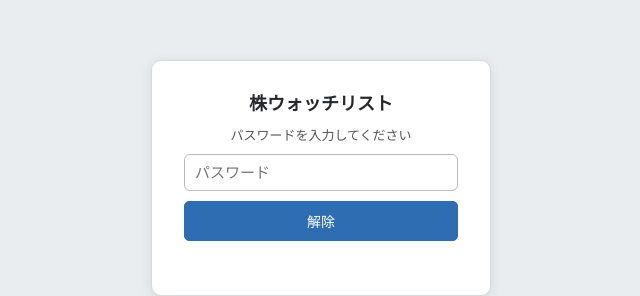
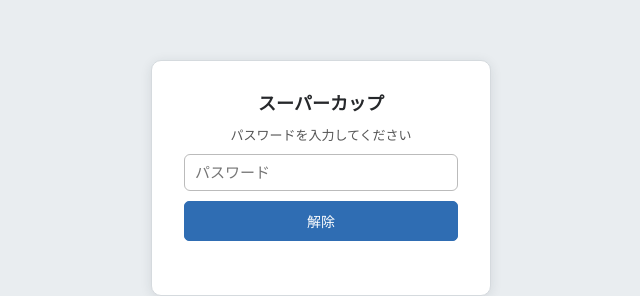
Before and after one commit to studytool12/kabupikc, a website: page public/index.html in a window 1280 px wide. Shown: the part 222-518 px from the top of the page, 319-959 px from the left. Drawn offline with Linux system fonts and the light colour scheme; no server answers.

Commit message:
アイコンをスーパーカップに変更＋ロック画面の名前変更

```diff
--- a/public/index.html
+++ b/public/index.html
@@ -7,6 +7,8 @@
 <link rel="icon" href="/favicon.ico" sizes="any">
 <link rel="icon" type="image/png" href="/favicon.png">
 <link rel="apple-touch-icon" href="/apple-touch-icon.png">
+<link rel="apple-touch-icon" sizes="167x167" href="/apple-touch-icon-167.png">
+<link rel="apple-touch-icon" sizes="152x152" href="/apple-touch-icon-152.png">
 <link rel="stylesheet" href="style.css">
 </head>
 <body>
@@ -16,7 +18,7 @@
 </div>
 <div id="lock-screen">
   <form id="lock-form" class="lock-box">
-    <h2>株ウォッチリスト</h2>
+    <h2>スーパーカップ</h2>
     <p>パスワードを入力してください</p>
     <input id="lock-password" type="password" placeholder="パスワード" autocomplete="off">
     <button id="btn-unlock" type="submit" class="primary">解除</button>
```
Also changed, not shown: public/apple-touch-icon-152.png (added), public/apple-touch-icon-167.png (added), public/apple-touch-icon.png, public/favicon.ico, public/favicon.png, public/icon-192.png.
